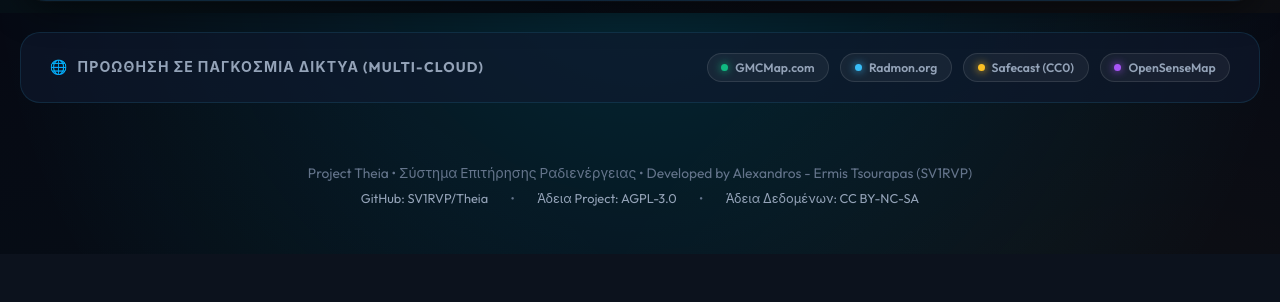
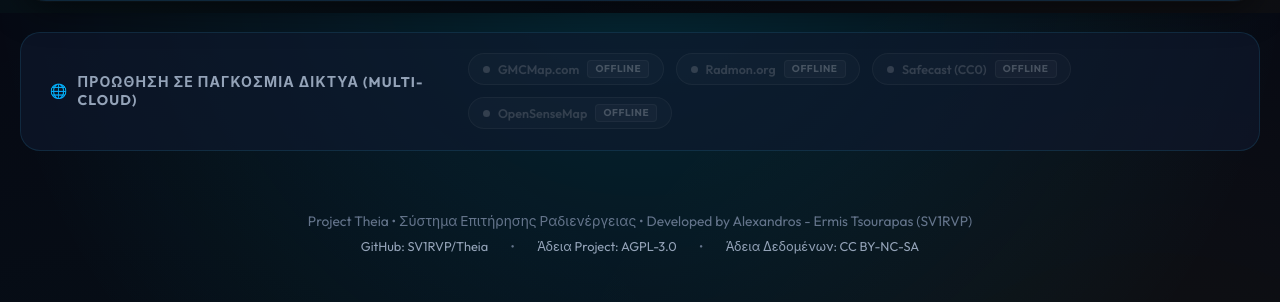
Before and after one commit to SV1RVP/Theia, a Flask app: page / in a window 1280 px wide. Shown: the part 1587-1889 px from the top of the page. Before the commit the page ends 1793 px from the top, so only its background shows below. Run offline with Flask 3, Linux system fonts and the light colour scheme; data that the repository does not hold is empty; some libraries are stand-ins or nearby versions.

Commit message:
Release v2.3.6: Real-time Multi-Cloud forwarding status badges (ONLINE / OFFLINE) in WebUI

```diff
--- a/main.py
+++ b/main.py
@@ -31,7 +31,7 @@ CONFIG_DIR = os.path.join(BASE_DIR, "config")
 DB_NAME = os.path.join(CONFIG_DIR, "radiation_data.db")
 CSV_NAME = os.path.join(CONFIG_DIR, "radiation_log.csv")
 
-VERSION = "2.3.5"
+VERSION = "2.3.6"
 GITHUB_REPO = "https://github.com/SV1RVP/Theia"
 GITHUB_API_COMMITS = "https://api.github.com/repos/SV1RVP/Theia/commits/main"
 
@@ -691,7 +691,15 @@ def log_endpoint():
 
 @app.route("/")
 def index():
-    return render_template("index.html")
+    return render_template(
+        "index.html",
+        cloud_targets={
+            "gmcmap": gmcmap_enabled(),
+            "radmon": radmon_enabled(),
+            "safecast": safecast_enabled(),
+            "opensense": opensensemap_enabled(),
+        },
+    )
 
 
 @app.route("/logo/<path:filename>")
@@ -794,6 +802,12 @@ def api_data():
             "today_start": today_start.strftime("%Y-%m-%d 00:00:00"),
             "today_end": today_end.strftime("%Y-%m-%d 23:59:59"),
             "history": history,
+            "cloud_targets": {
+                "gmcmap": gmcmap_enabled(),
+                "radmon": radmon_enabled(),
+                "safecast": safecast_enabled(),
+                "opensense": opensensemap_enabled(),
+            },
         })
     except Exception as exc:
         return jsonify({"status": "error", "message": str(exc)}), 500
--- a/templates/index.html
+++ b/templates/index.html
@@ -1421,26 +1421,47 @@
         .cloud-badges-row {
             display: flex;
             align-items: center;
-            gap: 0.7rem;
+            gap: 0.75rem;
             flex-wrap: wrap;
         }
 
         .cloud-service-badge {
-            font-size: 0.76rem;
+            font-size: 0.78rem;
             font-weight: 600;
-            padding: 0.35rem 0.85rem;
+            padding: 0.38rem 0.85rem;
             border-radius: 50px;
             background: var(--btn-bg);
             border: 1px solid var(--btn-border);
             display: inline-flex;
             align-items: center;
-            gap: 7px;
+            gap: 8px;
             color: var(--text-secondary);
-            transition: all 0.2s ease;
-        }
-
-        .cloud-service-badge:hover {
+            transition: all 0.25s cubic-bezier(0.4, 0, 0.2, 1);
+            user-select: none;
+        }
+
+        .cloud-service-badge.is-online {
+            opacity: 1;
+            border-color: rgba(34, 197, 94, 0.35);
+            background: var(--btn-bg);
             color: var(--text-primary);
+        }
+
+        .cloud-service-badge.is-online:hover {
+            border-color: rgba(34, 197, 94, 0.6);
+            transform: translateY(-1px);
+        }
+
+        .cloud-service-badge.is-offline {
+            opacity: 0.42;
+            border-color: var(--btn-border);
+            color: var(--text-muted);
+            filter: grayscale(0.5);
+        }
+
+        .cloud-service-badge.is-offline:hover {
+            opacity: 0.75;
+            filter: grayscale(0.1);
             border-color: var(--card-border-hover);
         }
 
@@ -1448,8 +1469,56 @@
             width: 7px;
             height: 7px;
             border-radius: 50%;
-            background: var(--status-color);
-            box-shadow: 0 0 8px var(--status-color);
+            transition: all 0.25s ease;
+            flex-shrink: 0;
+        }
+
+        .dot-gmcmap {
+            background: #22c55e;
+            box-shadow: 0 0 8px #22c55e;
+        }
+
+        .dot-radmon {
+            background: #38bdf8;
+            box-shadow: 0 0 8px #38bdf8;
+        }
+
+        .dot-safecast {
+            background: #fbbf24;
+            box-shadow: 0 0 8px #fbbf24;
+        }
+
+        .dot-opensense {
+            background: #a855f7;
+            box-shadow: 0 0 8px #a855f7;
+        }
+
+        .cloud-service-badge.is-offline .service-active-dot {
+            background: #64748b !important;
+            box-shadow: none !important;
+        }
+
+        .service-status-tag {
+            font-size: 0.62rem;
+            font-weight: 700;
+            padding: 0.12rem 0.45rem;
+            border-radius: 4px;
+            letter-spacing: 0.6px;
+            text-transform: uppercase;
+            transition: all 0.25s ease;
+            line-height: 1.2;
+        }
+
+        .cloud-service-badge.is-online .service-status-tag {
+            background: rgba(34, 197, 94, 0.14);
+            color: #22c55e;
+            border: 1px solid rgba(34, 197, 94, 0.28);
+        }
+
+        .cloud-service-badge.is-offline .service-status-tag {
+            background: rgba(148, 163, 184, 0.1);
+            color: #94a3b8;
+            border: 1px solid rgba(148, 163, 184, 0.18);
         }
 
         /* --- FOOTER --- */
@@ -1869,21 +1938,25 @@
                 <span id="cloud-status-title">Προώθηση σε Παγκόσμια Δίκτυα (Multi-Cloud)</span>
             </div>
             <div class="cloud-badges-row">
-                <span class="cloud-service-badge" id="badge-gmcmap">
-                    <span class="service-active-dot"></span>
+                <span class="cloud-service-badge {{ 'is-online' if cloud_targets and cloud_targets.gmcmap else 'is-offline' }}" id="badge-gmcmap">
+                    <span class="service-active-dot dot-gmcmap"></span>
                     <span>GMCMap.com</span>
+                    <span class="service-status-tag" id="tag-gmcmap">{{ 'ONLINE' if cloud_targets and cloud_targets.gmcmap else 'OFFLINE' }}</span>
                 </span>
-                <span class="cloud-service-badge" id="badge-radmon">
-                    <span class="service-active-dot" style="background: #38bdf8; box-shadow: 0 0 8px #38bdf8;"></span>
+                <span class="cloud-service-badge {{ 'is-online' if cloud_targets and cloud_targets.radmon else 'is-offline' }}" id="badge-radmon">
+                    <span class="service-active-dot dot-radmon"></span>
                     <span>Radmon.org</span>
+                    <span class="service-status-tag" id="tag-radmon">{{ 'ONLINE' if cloud_targets and cloud_targets.radmon else 'OFFLINE' }}</span>
                 </span>
-                <span class="cloud-service-badge" id="badge-safecast">
-                    <span class="service-active-dot" style="background: #fbbf24; box-shadow: 0 0 8px #fbbf24;"></span>
+                <span class="cloud-service-badge {{ 'is-online' if cloud_targets and cloud_targets.safecast else 'is-offline' }}" id="badge-safecast">
+                    <span class="service-active-dot dot-safecast"></span>
                     <span>Safecast (CC0)</span>
+                    <span class="service-status-tag" id="tag-safecast">{{ 'ONLINE' if cloud_targets and cloud_targets.safecast else 'OFFLINE' }}</span>
                 </span>
-                <span class="cloud-service-badge" id="badge-opensense">
-                    <span class="service-active-dot" style="background: #a855f7; box-shadow: 0 0 8px #a855f7;"></span>
+                <span class="cloud-service-badge {{ 'is-online' if cloud_targets and cloud_targets.opensense else 'is-offline' }}" id="badge-opensense">
+                    <span class="service-active-dot dot-opensense"></span>
                     <span>OpenSenseMap</span>
+                    <span class="service-status-tag" id="tag-opensense">{{ 'ONLINE' if cloud_targets and cloud_targets.opensense else 'OFFLINE' }}</span>
                 </span>
             </div>
         </section>
@@ -1921,7 +1994,7 @@
                 <div class="version-info-box">
                     <div class="version-row">
                         <span id="lbl-curr-ver">Τρέχουσα Έκδοση:</span>
-                        <span class="version-pill current" id="curr-version-val">v2.3.5</span>
+                        <span class="version-pill current" id="curr-version-val">v2.3.6</span>
                     </div>
                     <div class="version-row">
                         <span id="lbl-latest-commit">Τελευταίο GitHub Commit:</span>
@@ -2615,6 +2688,10 @@
                     }
 
                     renderFilteredChart();
+
+                    if (data.cloud_targets) {
+                        updateCloudTargets(data.cloud_targets);
+                    }
                 }
             } catch (err) {
                 console.error('Fetch error:', err);
@@ -2622,6 +2699,28 @@
                 document.getElementById('status-text').innerText = i18n[currentLang].statusError;
                 document.getElementById('status-text').style.color = '#ef4444';
             }
+        }
+
+        // --- UPDATE CLOUD TARGETS STATUS BADGES ---
+        function updateCloudTargets(targets) {
+            if (!targets) return;
+            const services = ['gmcmap', 'radmon', 'safecast', 'opensense'];
+            services.forEach(key => {
+                const badge = document.getElementById(`badge-${key}`);
+                const tag = document.getElementById(`tag-${key}`);
+                if (badge && tag) {
+                    const isOnline = Boolean(targets[key]);
+                    if (isOnline) {
+                        badge.classList.remove('is-offline');
+                        badge.classList.add('is-online');
+                        tag.innerText = 'ONLINE';
+                    } else {
+                        badge.classList.remove('is-online');
+                        badge.classList.add('is-offline');
+                        tag.innerText = 'OFFLINE';
+                    }
+                }
+            });
         }
 
         // --- SYSTEM UPDATE MODAL & AUTOMATION ---
```
